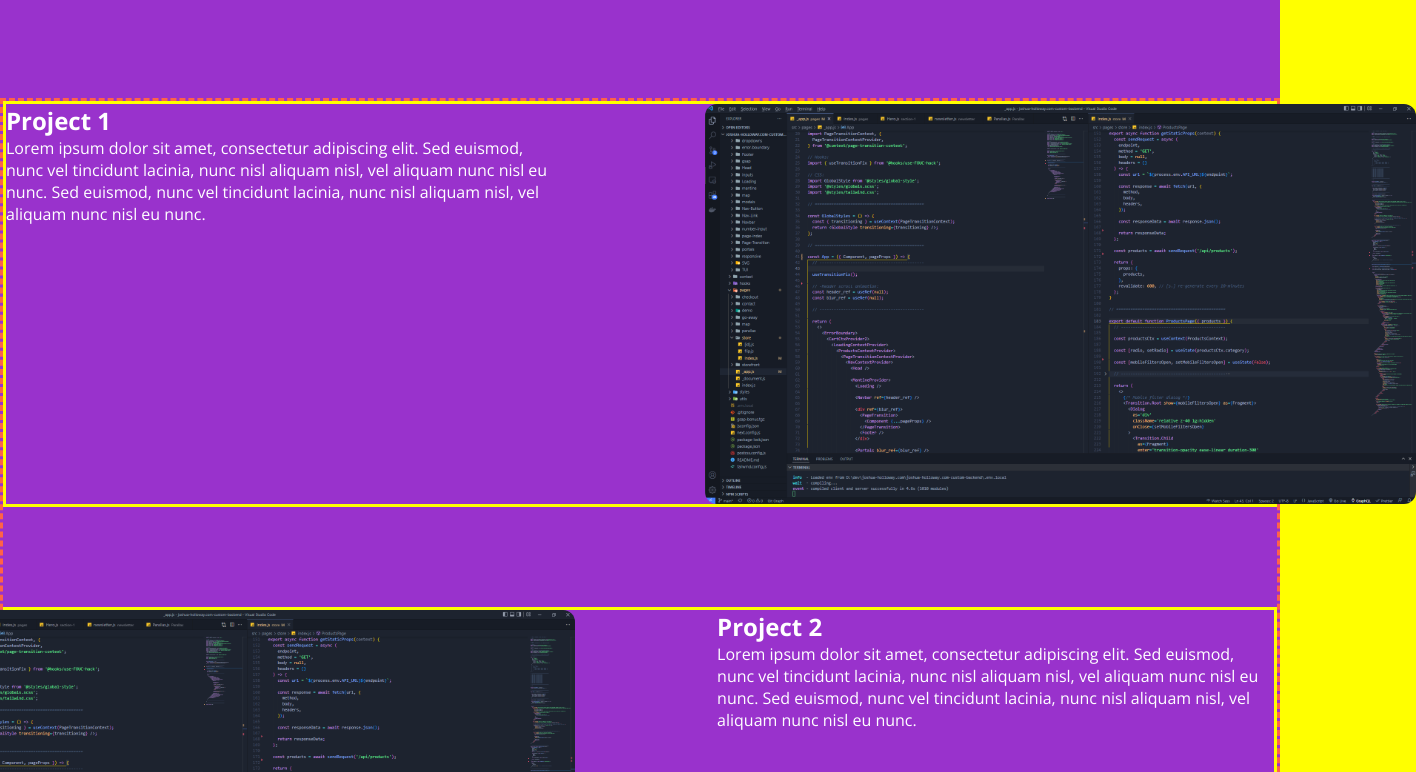
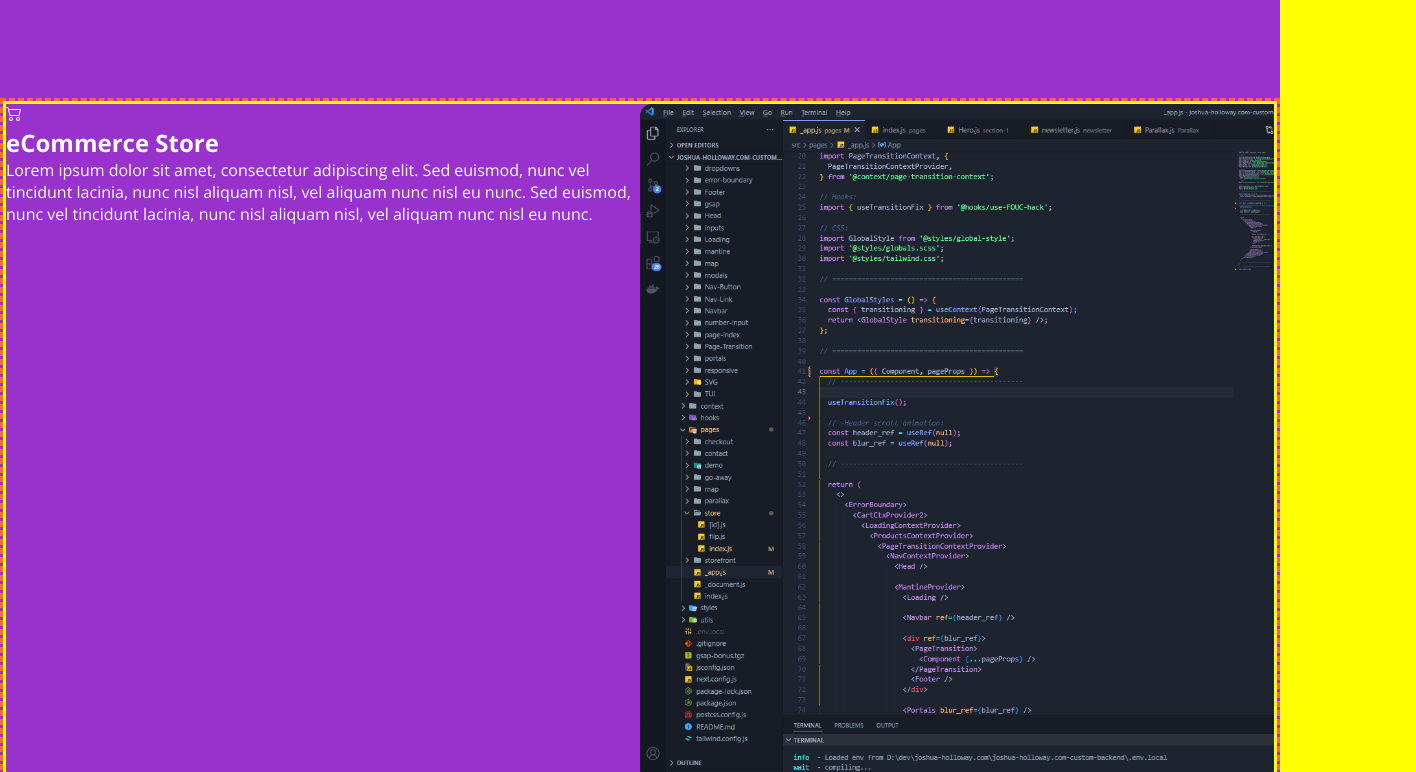
Before and after one commit to joshdotjs/portfolio, a Next.js app: page / in a window 1280 px wide. Shown: the part 528-1300 px from the top of the page, 1416 px wide, since content can reach past the window. Built offline with nearby package versions, Linux system fonts and the light colour scheme.

Commit message:
desired image offset

```diff
--- a/comps/_pages/_home/2_projects.js
+++ b/comps/_pages/_home/2_projects.js
@@ -9,12 +9,14 @@
     <div id={id} className={`panel ${className}`}>
 
       <div className="left">
+        { icon }
         <h2 className="title">{ title }</h2>
         <p className="description">{ description }</p>
       </div>
 
-
-      <img className="right" src={img}/>
+      <div className="right">
+        <img src={img}/>
+      </div>
     </div>
   );
 };
@@ -25,17 +27,36 @@
   {
     id: 'project-1',
     img: '/img/code-react.png',
-    title: 'Project 1',
+    title: 'eCommerce Store',
     description: 'Lorem ipsum dolor sit amet, consectetur adipiscing elit. Sed euismod, nunc vel tincidunt lacinia, nunc nisl aliquam nisl, vel aliquam nunc nisl eu nunc. Sed euismod, nunc vel tincidunt lacinia, nunc nisl aliquam nisl, vel aliquam nunc nisl eu nunc.',
-    icon: '🚀'
+    icon: (
+      <svg xmlns="http://www.w3.org/2000/svg" width="16" height="16" fill="currentColor" class="bi bi-cart2" viewBox="0 0 16 16">
+        <path d="M0 2.5A.5.5 0 0 1 .5 2H2a.5.5 0 0 1 .485.379L2.89 4H14.5a.5.5 0 0 1 .485.621l-1.5 6A.5.5 0 0 1 13 11H4a.5.5 0 0 1-.485-.379L1.61 3H.5a.5.5 0 0 1-.5-.5zM3.14 5l1.25 5h8.22l1.25-5H3.14zM5 13a1 1 0 1 0 0 2 1 1 0 0 0 0-2zm-2 1a2 2 0 1 1 4 0 2 2 0 0 1-4 0zm9-1a1 1 0 1 0 0 2 1 1 0 0 0 0-2zm-2 1a2 2 0 1 1 4 0 2 2 0 0 1-4 0z"/>
+      </svg>
+    ),
   },
-  {
-    id: 'project-2',
-    img: '/img/code-react.png',
-    title: 'Project 2',
-    description: 'Lorem ipsum dolor sit amet, consectetur adipiscing elit. Sed euismod, nunc vel tincidunt lacinia, nunc nisl aliquam nisl, vel aliquam nunc nisl eu nunc. Sed euismod, nunc vel tincidunt lacinia, nunc nisl aliquam nisl, vel aliquam nunc nisl eu nunc.',
-    icon: '🚀'
-  }
+  // {
+  //   id: 'project-2',
+  //   img: '/img/code-react.png',
+  //   title: 'Portfolio',
+  //   description: 'Lorem ipsum dolor sit amet, consectetur adipiscing elit. Sed euismod, nunc vel tincidunt lacinia, nunc nisl aliquam nisl, vel aliquam nunc nisl eu nunc. Sed euismod, nunc vel tincidunt lacinia, nunc nisl aliquam nisl, vel aliquam nunc nisl eu nunc.',
+  //   icon: (
+  //     <svg xmlns="http://www.w3.org/2000/svg" width="16" height="16" fill="currentColor" class="bi bi-gem" viewBox="0 0 16 16">
+  //       <path d="M3.1.7a.5.5 0 0 1 .4-.2h9a.5.5 0 0 1 .4.2l2.976 3.974c.149.185.156.45.01.644L8.4 15.3a.5.5 0 0 1-.8 0L.1 5.3a.5.5 0 0 1 0-.6l3-4zm11.386 3.785-1.806-2.41-.776 2.413 2.582-.003zm-3.633.004.961-2.989H4.186l.963 2.995 5.704-.006zM5.47 5.495 8 13.366l2.532-7.876-5.062.005zm-1.371-.999-.78-2.422-1.818 2.425 2.598-.003zM1.499 5.5l5.113 6.817-2.192-6.82L1.5 5.5zm7.889 6.817 5.123-6.83-2.928.002-2.195 6.828z"/>
+  //     </svg>
+  //   ),
+  // },
+  // {
+  //   id: 'project-3',
+  //   img: '/img/code-react.png',
+  //   title: 'Resume',
+  //   description: 'Lorem ipsum dolor sit amet, consectetur adipiscing elit. Sed euismod, nunc vel tincidunt lacinia, nunc nisl aliquam nisl, vel aliquam nunc nisl eu nunc. Sed euismod, nunc vel tincidunt lacinia, nunc nisl aliquam nisl, vel aliquam nunc nisl eu nunc.',
+  //   icon: (
+  //     <svg xmlns="http://www.w3.org/2000/svg" width="16" height="16" fill="currentColor" class="bi bi-file-earmark" viewBox="0 0 16 16">
+  //       <path d="M14 4.5V14a2 2 0 0 1-2 2H4a2 2 0 0 1-2-2V2a2 2 0 0 1 2-2h5.5L14 4.5zm-3 0A1.5 1.5 0 0 1 9.5 3V1H4a1 1 0 0 0-1 1v12a1 1 0 0 0 1 1h8a1 1 0 0 0 1-1V4.5h-2z"/>
+  //     </svg>
+  //   ),
+  // }
 ];
 
 // ==============================================
--- a/comps/_pages/_home/2_projects.scss
+++ b/comps/_pages/_home/2_projects.scss
@@ -1,32 +1,45 @@
 @use 'css/partials/vars' as *;
 @use 'css/partials/mixins' as *;
 
-section#projects {  position: relative;
+section#projects {
   * { margin: 0; }
   // padding: $section-margin  $pad;
   color: white;
   border: dashed tomato 3px;
 
+  // ============================================
+
   .panel {
     border: solid yellow 3px;
+    overflow: hidden;
 
     display: grid;
     // place-items: center;
 
     grid-template-columns: 1fr;
     @include xl {
-      grid-template-columns: 1fr 1fr;
+      grid-template-columns: 50% 50%; // needed for how I'm doing image off screen
     }
 
+    // - - - - - - - - - - - - - - - - - - - - - -
+
     &:nth-child(1) {
-      div.left  { order: 1; }
-      img.right { order: 2; }
+      .left  {  order: 1; }
+      .right {  order: 2;  position: relative;
+        img {
+          justify-self: flex-end;
+          border-radius: $rad;
+          @include xl {
+            height: 700px;
+          }
 
-      img {
-        justify-self: flex-end;
-        margin-right: -20%;
+
+        }
       }
+
     }
+
+    // - - - - - - - - - - - - - - - - - - - - - -
 
     &:nth-child(2) {
       div.left  { order: 2; }
@@ -37,15 +50,24 @@
       }
     }
 
+    // - - - - - - - - - - - - - - - - - - - - - -
+
     &:not(:last-child) {
       margin-bottom: $section-margin;
     }
 
-    img {
-      height: 400px;
-      border-radius: $rad;
+    // - - - - - - - - - - - - - - - - - - - - - -
+
+    .left {
+      .icon {
+        width: 50px;
+        height: 50px;
+      }
+      .title {}
+      .description {}
     }
 
+    // - - - - - - - - - - - - - - - - - - - - - -
 
   }
 
```
